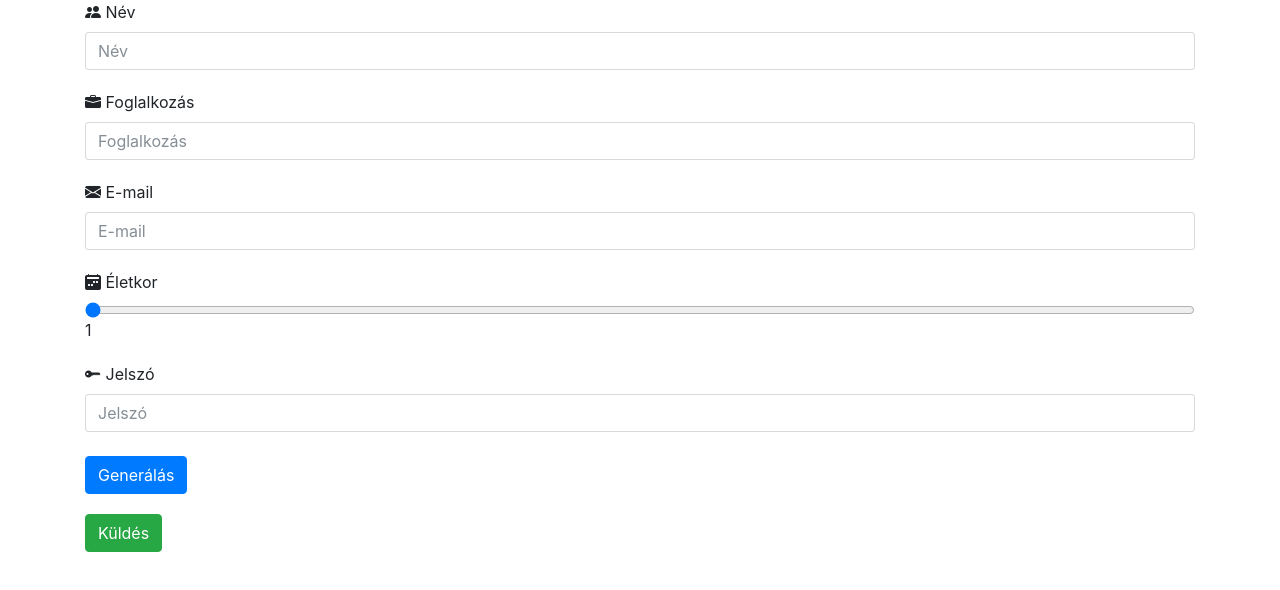
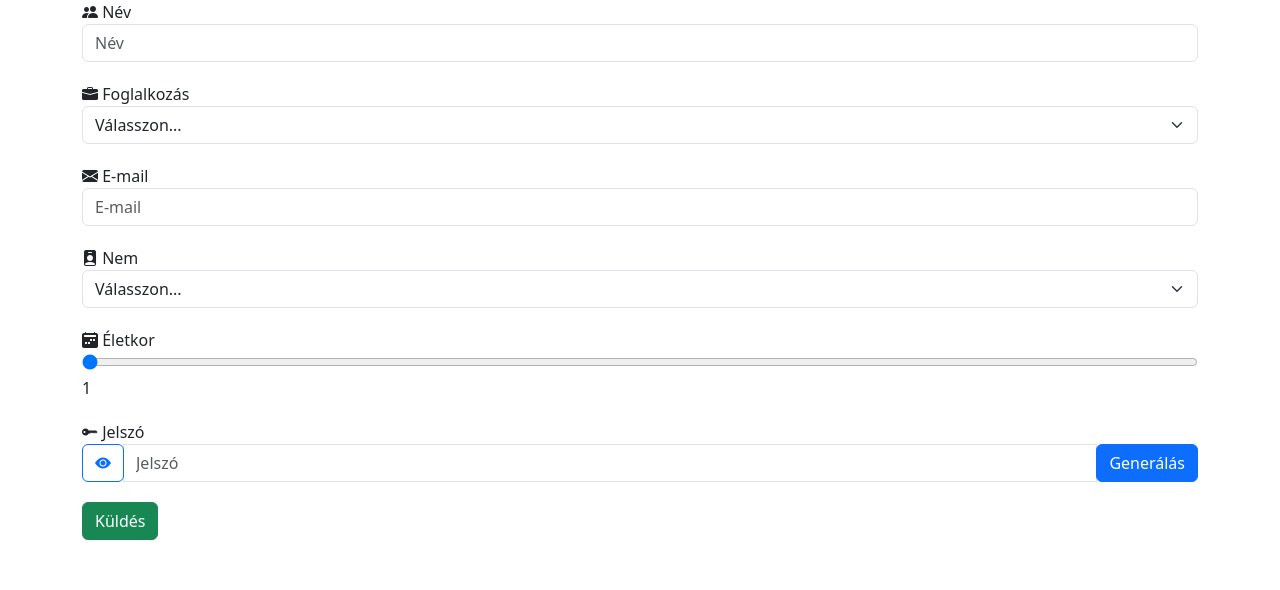
Before and after one commit to pocsaig/KisProjektV1.0, a plain HTML site: page index.html in a window 1280 px wide. Drawn offline with nearby package versions, Linux system fonts and the light colour scheme.

Commit message:
majdnem kész, dizajn szar

```diff
--- a/index.html
+++ b/index.html
@@ -2,9 +2,10 @@
 <html>
 <head>
     <meta charset="UTF-8">
-    <link rel="icon" href="favicon.png" type="image/png" sizes="16x16">
+    <link rel="icon" href="favicon-16x16.png" type="image/png" sizes="16x16">
     <title>Űrlap</title>
-    <link rel="stylesheet" href="https://maxcdn.bootstrapcdn.com/bootstrap/4.0.0-beta/css/bootstrap.min.css" integrity="sha384-/Y6pD6FV/Vv2HJnA6t+vslU6fwYXjCFtcEpHbNJ0lyAFsXTsjBbfaDjzALeQsN6M" crossorigin="anonymous">
+    <link href="https://cdn.jsdelivr.net/npm/bootstrap@5.3.3/dist/css/bootstrap.min.css" rel="stylesheet" integrity="sha384-QWTKZyjpPEjISv5WaRU9OFeRpok6YctnYmDr5pNlyT2bRjXh0JMhjY6hW+ALEwIH" crossorigin="anonymous">
+    <script src="https://cdn.jsdelivr.net/npm/bootstrap@5.3.3/dist/js/bootstrap.bundle.min.js" integrity="sha384-YvpcrYf0tY3lHB60NNkmXc5s9fDVZLESaAA55NDzOxhy9GkcIdslK1eN7N6jIeHz" crossorigin="anonymous"></script>
     <link rel="stylesheet" href="https://cdn.jsdelivr.net/npm/bootstrap-icons@1.11.3/font/bootstrap-icons.min.css">
 
     <style>
@@ -19,7 +20,7 @@
 </head>
 <body>
     <div class="container">
-        <form action="" method="get">
+        <form action="index.html" method="get">
             <div class="form-group">
                 <label for="name">
                     <i class="bi bi-people-fill"></i>
@@ -32,7 +33,18 @@
                     <i class="bi bi-briefcase-fill"></i>
                     Foglalkozás
                 </label>
-                <input type="text" class="form-control" id="foglalkozas" name="foglalkozas" placeholder="Foglalkozás">
+                <select class="form-select" id="foglalkozas" name="foglalkozas">
+                    <option value="">Válasszon...</option>
+                    <option value="informatikus">Informatikus</option>
+                    <option value="tanar">Tanár</option>
+                    <option value="orvos">Orvos</option>
+                    <option value="mernok">Mérnök</option>
+                    <option value="jogasz">Jogász</option>
+                    <option value="konyvelo">Könyvelő</option>
+                    <option value="szinesz">Színész</option>
+                    <option value="zenesz">Zenész</option>
+                    <option value="sportolo">Sportoló</option>
+                </select>
             </div>
             <div class="form-group">
                 <label for="email">
@@ -40,6 +52,20 @@
                     E-mail
                 </label>
                 <input type="text" class="form-control" id="email" name="email" placeholder="E-mail">
+            </div>
+            <div class="form-group">
+                <label for="nem">
+                    <i class="bi bi-person-badge-fill"></i>
+                    Nem
+                </label>
+                <select class="form-select" id="foglalkozas" name="foglalkozas">
+                    <option value="">Válasszon...</option>
+                    <option value="no">Nő</option>
+                    <option value="ferfi">Férfi</option>
+                    <option value="croissaint">Croissaint</option>
+                    <option value="attackhelicopter">Attack helicopter</option>
+                    <option value="mechanic">Mechanic</option>
+                </select>
             </div>
             <div class="form-group">
                 <label for="age">
@@ -54,14 +80,28 @@
                     <i class="bi bi-key-fill"></i>
                     Jelszó
                 </label>
-                <input type="password" class="form-control" id="password" name="password" placeholder="Jelszó">
-                <br>
-                <button type="button" class="btn btn-primary" onclick="generatePassword()">Generálás</button>
+                <div class="input-group">
+                    <div class="input-group-prepend">
+                        <button type="button" class="btn btn-outline-primary" onclick="togglePasswordVisibility()"><i class="bi bi-eye-fill"></i></button>
+                    </div>
+                    <input type="password" class="form-control" id="password" name="password" placeholder="Jelszó">
+                    <div class="input-group-append">
+                        <button type="button" class="btn btn-primary" onclick="generatePassword()">Generálás</button>
+                    </div>
+                </div>
             </div>
-            <button type="submit" class="btn btn-success">Küldés</button>
+            <button type="submit" class="btn btn-success" >Küldés</button>
         </form>
     </div>
     <script>
+        function togglePasswordVisibility() {
+                        var x = document.getElementById("password");
+                        if (x.type === "password") {
+                            x.type = "text";
+                        } else {
+                            x.type = "password";
+                        }
+                    }
         function generatePassword() {
             var chars = "abcdefghijklmnopqrstuvwxyzABCDEFGHIJKLMNOPQRSTUVWXYZ1234567890!@#$%^&*()_+-=[ ]{}|;:'<>,./?";
             var password = "";
@@ -69,8 +109,8 @@
                 password += chars[Math.floor(Math.random() * chars.length)];
             }
             document.querySelector("input[name='password']").value = password;
-            document.querySelector("input[name='password']").type = "text";
         }
+
     </script>
 </body>
 </html>
```
Also changed, not shown: favicon-16x16.png (added).
